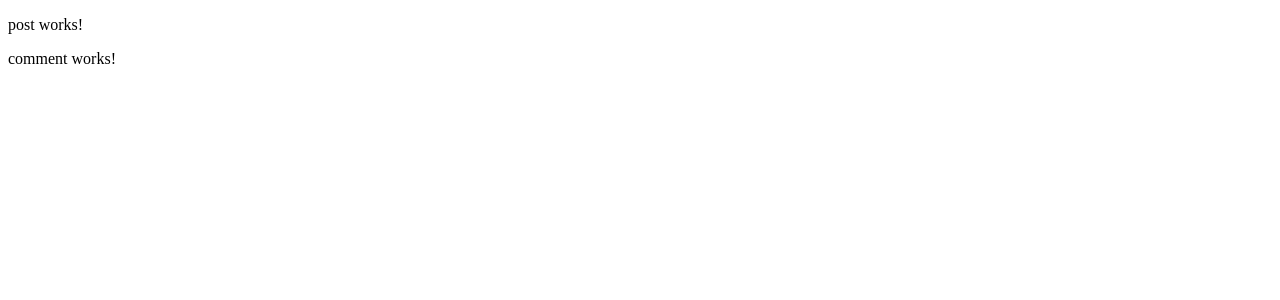
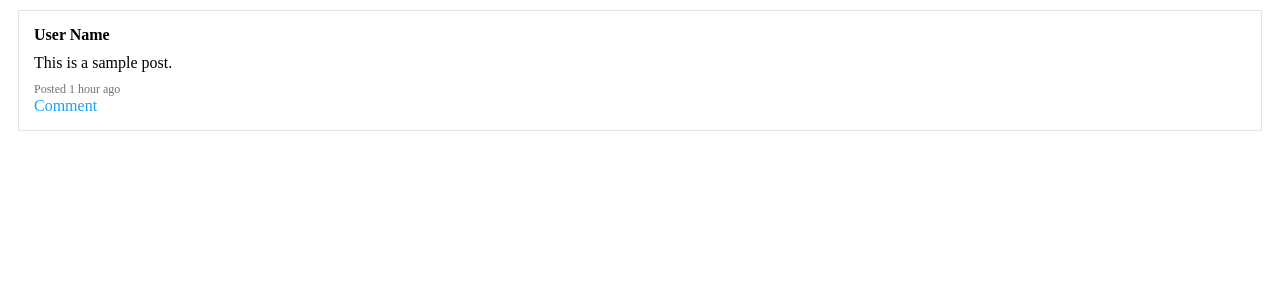
Before and after one commit to deanbrittain/tagging-feature, an Angular app: page / in a window 1280 px wide. Shown: the top 300 px of the page. Built offline with nearby package versions, Linux system fonts and the light colour scheme.

Commit message:
Refactor post component

```diff
--- a/src/app/app.module.ts
+++ b/src/app/app.module.ts
@@ -1,5 +1,6 @@
 import { NgModule } from '@angular/core';
 import { BrowserModule } from '@angular/platform-browser';
+import { FormsModule } from '@angular/forms'; // <-- Import FormsModule
 
 import { AppRoutingModule } from './app-routing.module';
 import { AppComponent } from './app.component';
@@ -7,16 +8,13 @@ import { PostComponent } from './post/components/post/post.component';
 import { CommentComponent } from './post/components/comment/comment.component';
 
 @NgModule({
-  declarations: [
-    AppComponent,
-    PostComponent,
-    CommentComponent
-  ],
+  declarations: [AppComponent, PostComponent, CommentComponent],
   imports: [
     BrowserModule,
-    AppRoutingModule
+    AppRoutingModule,
+    FormsModule, // <-- Include module in our AppModules
   ],
   providers: [],
-  bootstrap: [AppComponent]
+  bootstrap: [AppComponent],
 })
-export class AppModule { }
+export class AppModule {}
--- a/src/app/post/components/comment/comment.component.html
+++ b/src/app/post/components/comment/comment.component.html
@@ -1 +1,11 @@
-<p>comment works!</p>
+<div *ngIf="showCommentInput" class="comment-input-container">
+    <textarea placeholder="Add a comment..." [(ngModel)]="newCommentText"></textarea>
+    <button (click)="addComment()">Comment</button>
+  </div>
+
+  <div *ngFor="let comment of comments" class="comment-container">
+    <img src="https://upload.wikimedia.org/wikipedia/commons/8/89/Portrait_Placeholder.png?20170328184010" alt="Profile Picture" class="profile-picture">
+    <div class="user-name">{{ comment.userName }}</div>
+    <div class="comment-text">{{ comment.text }}</div>
+    <div class="timestamp">{{ comment.timestamp | date:'short' }}</div>
+  </div>
--- a/src/app/post/components/comment/comment.component.ts
+++ b/src/app/post/components/comment/comment.component.ts
@@ -1,10 +1,30 @@
-import { Component } from '@angular/core';
+import { Component, Input } from '@angular/core';
+import { Comment } from '../../models/comment.model';
 
 @Component({
   selector: 'app-comment',
   templateUrl: './comment.component.html',
-  styleUrls: ['./comment.component.scss']
+  styleUrls: ['./comment.component.scss'],
 })
 export class CommentComponent {
+  @Input() comment!: Comment;
+  showCommentInput = false;
+  newCommentText = '';
+  comments: Comment[] = [];
 
+  toggleCommentInput() {
+    this.showCommentInput = !this.showCommentInput;
+  }
+
+  addComment() {
+    if (this.newCommentText.trim() !== '') {
+      const newComment: Comment = {
+        userName: 'User Name', // Replace with actual user name if available
+        text: this.newCommentText,
+        timestamp: new Date(),
+      };
+      this.comments.push(newComment);
+      this.newCommentText = ''; // Clear the input field
+    }
+  }
 }
--- a/src/app/post/components/post/post.component.html
+++ b/src/app/post/components/post/post.component.html
@@ -1 +1,11 @@
-<p>post works!</p>
+<div class="post-container">
+    <div class="user-name">User Name</div>
+    <div class="post-text">This is a sample post.</div>
+    <div class="timestamp">Posted 1 hour ago</div>
+
+    <div class="comment-icon" (click)="toggleCommentInput()">
+        <i class="fa fa-comment"></i> Comment
+      </div>
+      <app-comment *ngFor="let comment of comments" [comment]="comment"></app-comment>
+
+</div>
--- a/src/app/post/components/post/post.component.scss
+++ b/src/app/post/components/post/post.component.scss
@@ -0,0 +1,74 @@
+.post-container {
+    border: 1px solid #e1e4e8;
+    padding: 15px;
+    margin: 10px;
+    .user-name {
+      font-weight: bold;
+    }
+    .post-text {
+      margin: 10px 0;
+    }
+    .timestamp {
+      color: #6a737d;
+      font-size: 12px;
+    }
+  }
+
+  .comment-icon {
+    cursor: pointer;
+    color: #1da1f2;
+    // Additional styling as needed
+  }
+
+
+  .comment-input-container {
+    display: flex;
+    flex-direction: column;
+    padding: 10px;
+    border: 1px solid #e1e4e8;
+    textarea {
+      padding: 8px;
+      border: 1px solid #e1e4e8;
+      border-radius: 5px;
+      font-size: 14px;
+      resize: vertical;
+    }
+    button {
+      align-self: flex-end;
+      background-color: #1da1f2;
+      color: white;
+      padding: 8px 16px;
+      border: none;
+      border-radius: 20px;
+      cursor: pointer;
+      margin-top: 10px;
+    }
+  }
+
+  .comment-container {
+    display: flex;
+    flex-direction: column;
+    padding: 10px;
+    border-bottom: 1px solid #e1e4e8;
+    .user-name {
+      font-weight: bold;
+      font-size: 14px;
+      color: #333;
+    }
+    .comment-text {
+      font-size: 14px;
+      color: #333;
+      margin: 5px 0;
+    }
+    .timestamp {
+      font-size: 12px;
+      color: #888;
+    }
+    .profile-picture {
+        width: 40px;
+        height: 40px;
+        border-radius: 50%;
+        margin-right: 10px;
+      }
+
+  }
--- a/src/app/post/components/post/post.component.ts
+++ b/src/app/post/components/post/post.component.ts
@@ -3,8 +3,6 @@ import { Component } from '@angular/core';
 @Component({
   selector: 'app-post',
   templateUrl: './post.component.html',
-  styleUrls: ['./post.component.scss']
+  styleUrls: ['./post.component.scss'],
 })
-export class PostComponent {
-
-}
+export class PostComponent {}
--- /dev/null
+++ b/src/app/post/models/comment.model.ts
@@ -0,0 +1,5 @@
+export interface Comment {
+  userName: string;
+  text: string;
+  timestamp: Date;
+}
```
